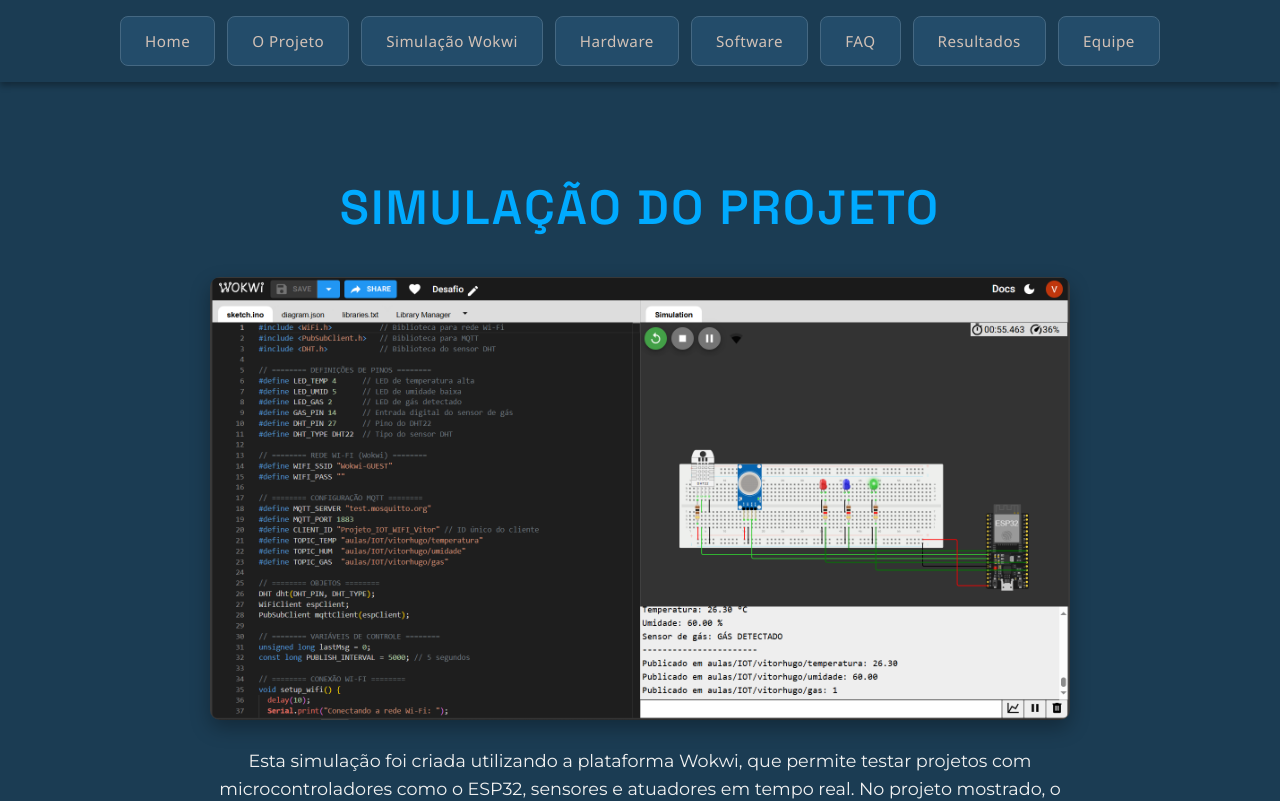
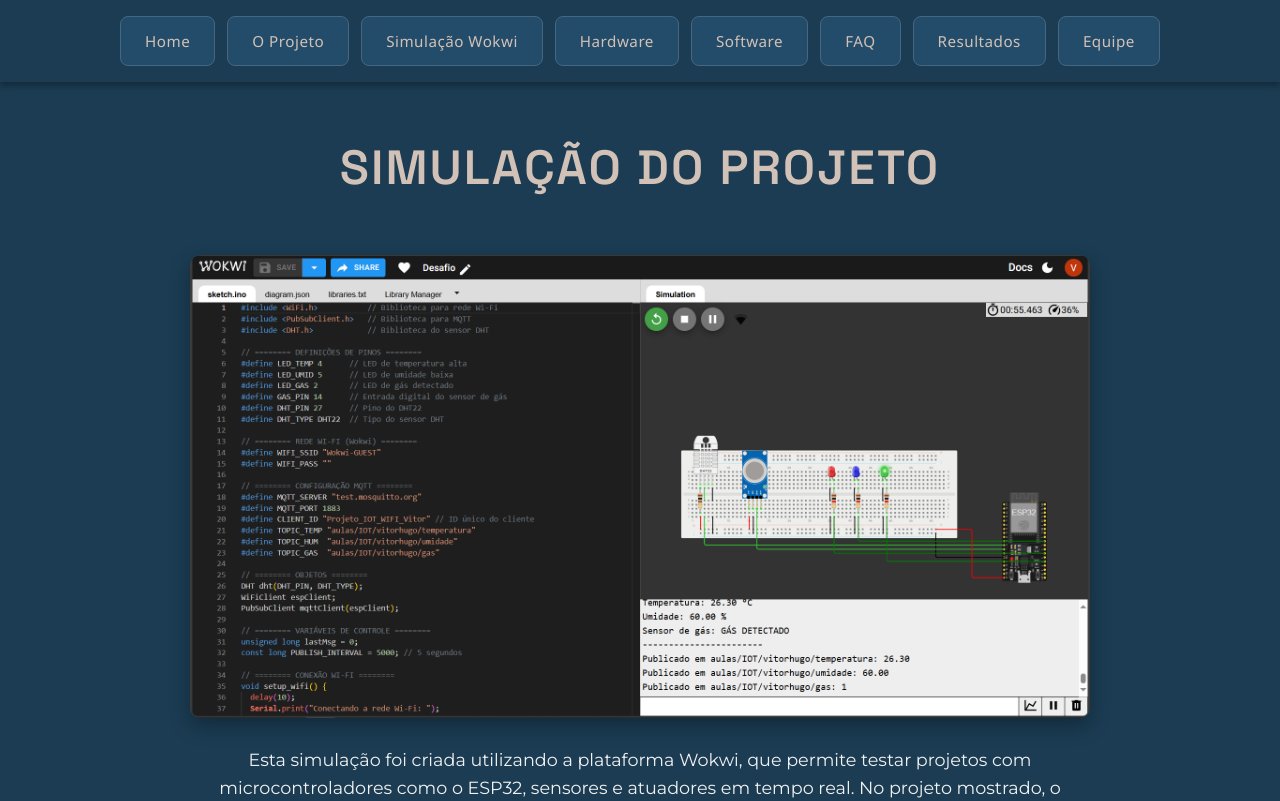
Before and after one commit to 3006m/climasite, a React (Vite) app in the folder projetoM/: page /simulacao in a window 1280 px wide. Shown: the top 801 px of the page. Built offline with nearby package versions, Linux system fonts and the light colour scheme.

Commit message:
Correção css

```diff
--- a/projetoM/src/pages/simulacao.jsx
+++ b/projetoM/src/pages/simulacao.jsx
@@ -9,13 +9,13 @@
   return (
     <main>
       <Navbar />
+      <h1>Simulação do Projeto</h1>
 
       <section className="simulacao-section">
-        <h1>Simulação do Projeto</h1>
 
         {/* Imagem */}
         <img
-          src= {Print} // Coloque a imagem da simulação aqui
+          src={Print} // Coloque a imagem da simulação aqui
           alt="Simulação Wokwi"
           className="simulacao-img"
         />
--- a/projetoM/src/styles/css.css
+++ b/projetoM/src/styles/css.css
@@ -410,9 +410,8 @@
 
 .simulacao-section {
   max-width: 900px;
-  margin: 40px auto;
   text-align: center;
-  padding: 0 20px;
+  margin-bottom: 2em;
 }
 
 .simulacao-section h1 {
```
Lines whose indentation alone changed are shown as unchanged.
